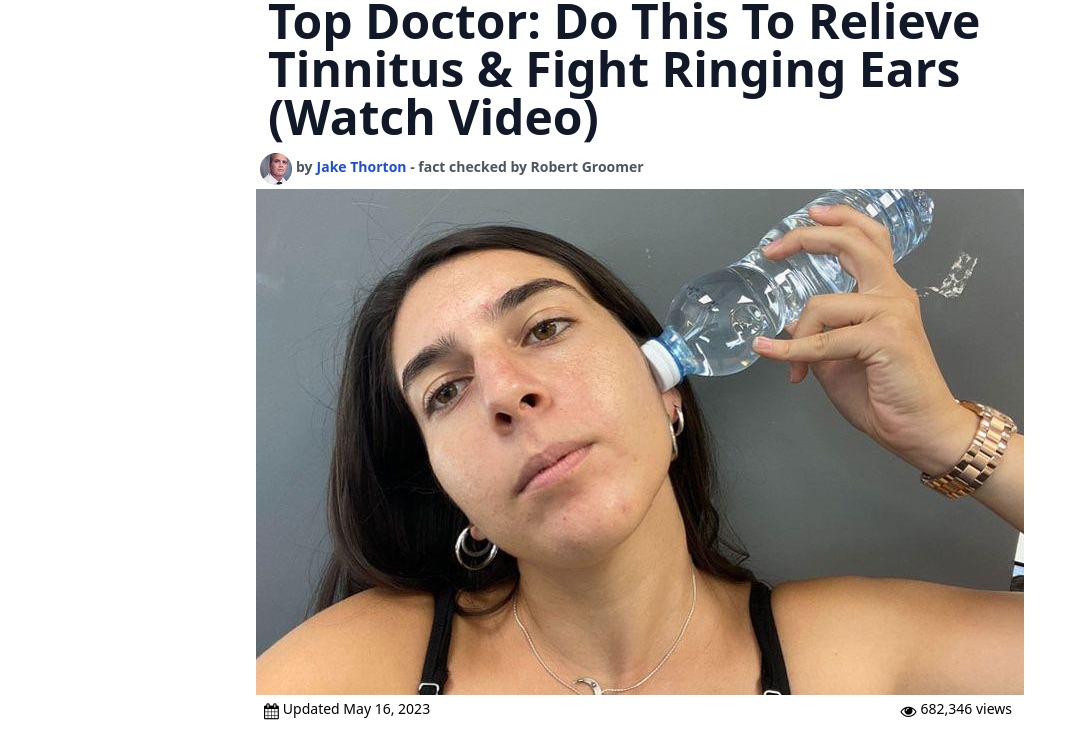
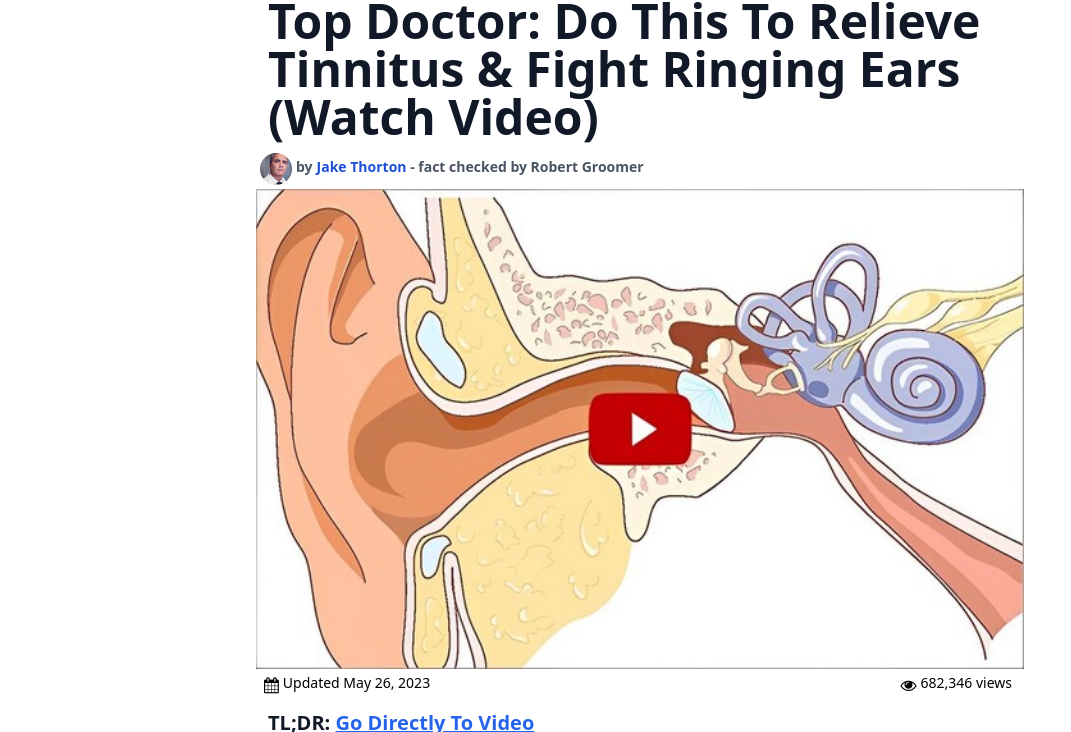
Before and after one commit to burunator/goodlife-24.com, a website: page tt/brain/index.html in a window 1280 px wide. Shown: the part 72-804 px from the top of the page, without its empty margins (0-1071 px from the left). Drawn offline with nearby package versions, Linux system fonts and the light colour scheme.

Commit message:
tinni brain tinnihq image

```diff
--- a/tt/brain/index.html
+++ b/tt/brain/index.html
@@ -98,7 +98,7 @@
 
         <div class="mb-1 ">
             <a onclick="sendTaboolaPixel()" href="https://theactergroated.com/click"><img class="object-cover w-full "
-                    src="/tt/public/img/tinibottle.jpeg" alt="Main Image" width="100%" /></a>
+                    src="/tt/public/img/tinnihq.jpg" alt="Main Image" width="100%" /></a>
         </div>
 
 
@@ -106,7 +106,7 @@
         <div class="flex justify-between mx-3 mb-1 ml-2 text-xs font-thin md:text-base">
 
             <p class="flex mb-2 sm:text-sm"><i class="mr-1 text-base fa fa-calendar" aria-hidden="true"> </i>
-                Updated May 16, 2023</p>
+                Updated May 26, 2023</p>
             <div class="flex sm:text-sm"> <i class="mr-1 text-base fa fa-eye" aria-hidden="true"></i> 682,346 views
             </div>
 
```
Also changed, not shown: tt/index.html (+1 -1 lines), tt/public/img/newtt.jpg (added), 3 other files.
